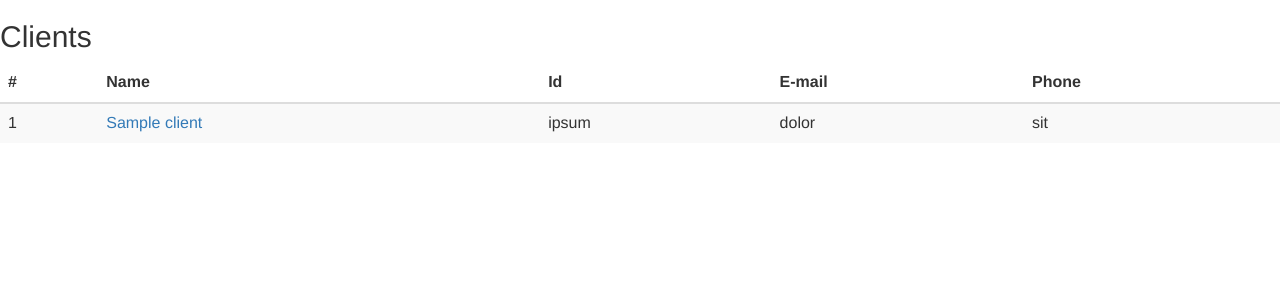
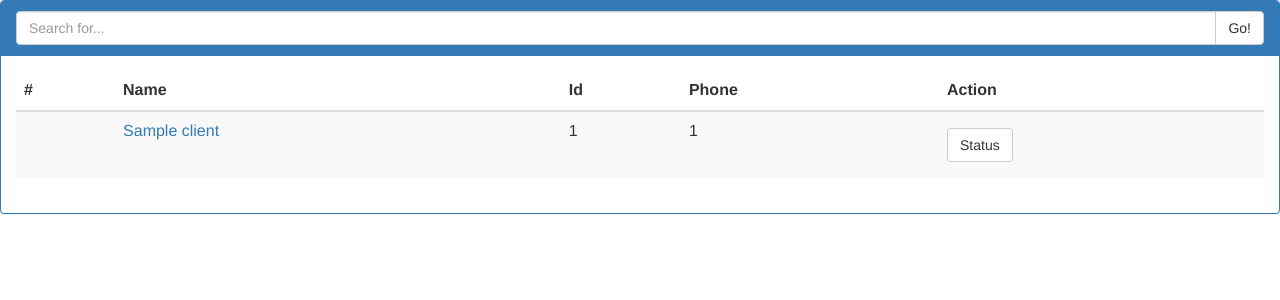
Before and after one commit to stanioanmihail/probingvnf, a Python web app: template vpersonna/vprofile/templates/profile/index.html in a window 1280 px wide. Shown: the top 300 px of the page. Run offline with Jinja, Linux system fonts and the light colour scheme; the template is opened without the code that fills it: most values are stand-ins (such as "Sample title", 1, 10 or a date in 2020).

Commit message:
I've changed the client page view. Added search bar and blue color theme

```diff
--- a/vpersonna/vprofile/templates/profile/index.html
+++ b/vpersonna/vprofile/templates/profile/index.html
@@ -3,7 +3,19 @@
 </head>
 <body>
 {% if client_list %}
-<h2 class="sub-header">Clients</h2>
+<div class="panel panel-primary">
+    <div class="panel-heading">
+        <!-- <h2 class="panel-title">Clients</h2> -->
+ 	<div class="panel-title">
+    		<div class="input-group">
+      	            <input type="text" class="form-control" placeholder="Search for...">
+      		        <span class="input-group-btn">
+        	            <button class="btn btn-default" type="button">Go!</button>
+      		        </span>
+   		</div><!-- /input-group -->
+	</div><!-- /.col-lg-6 -->
+    </div>
+    <div class="panel-body">
         <div class="table-responsive">
              <table class="table table-striped">
              <thead>
@@ -11,23 +23,24 @@
                   <th>#</th>
                   <th>Name</th>
                   <th>Id</th>
-                <th>E-mail</th>
                   <th>Phone</th>
+		  <th>Action</th>
                   </tr>
              </thead>
+             <tbody>
              {% for client in client_list %}
-        <tbody>
              <tr>
+                 <td>{{ forloop.counter }}</td>
+                 <td><a href="/profile/{{ client.id}}">{{ client.client_name }}</a></td>
                  <td>{{ client.id }}</td>
-                <td><a href="/profile/{{ client.id}}">{{ client.client_name }}</a></td>
-                <td>ipsum</td>
-                <td>dolor</td>
-                <td>sit</td>
+                 <td>{{ client.phone_number }}</td>
+		 <td><button type="button" class="btn btn-default navbar-btn">Status</button></td>
             </tr>
             {% endfor %}
            </tbody>
         </table>
     </div>
+</div>
 {% else %}
 <p>No clients are available.</p>
 {% endif %}
```
Lines whose indentation alone changed are shown as unchanged.
